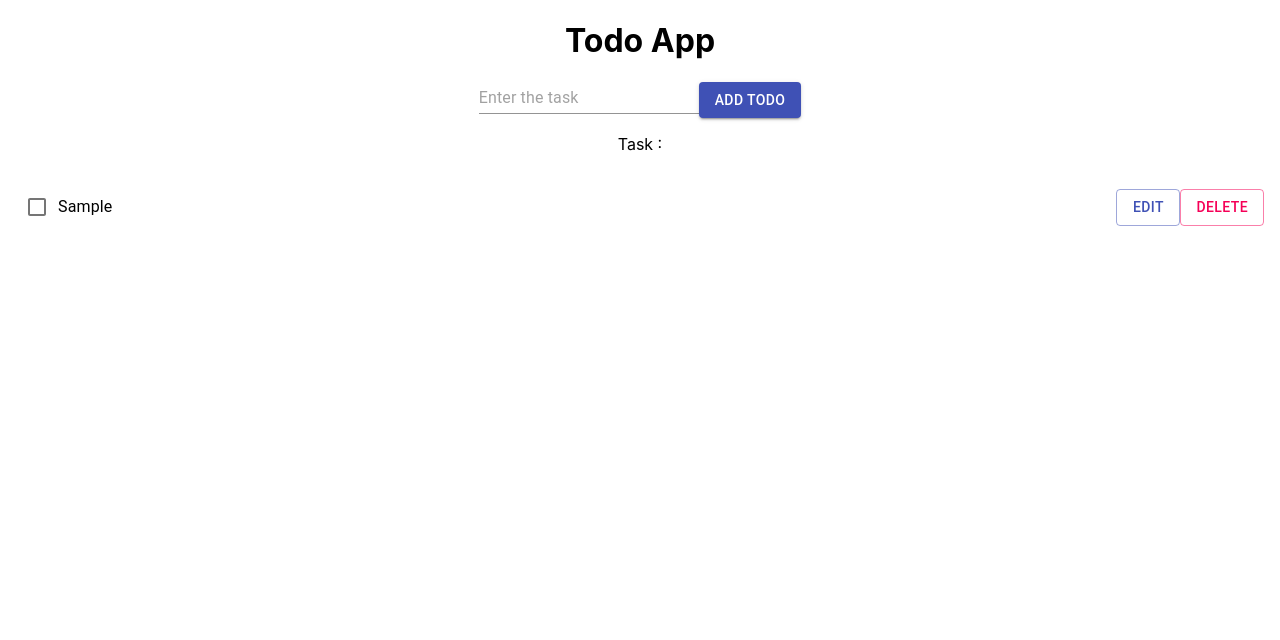
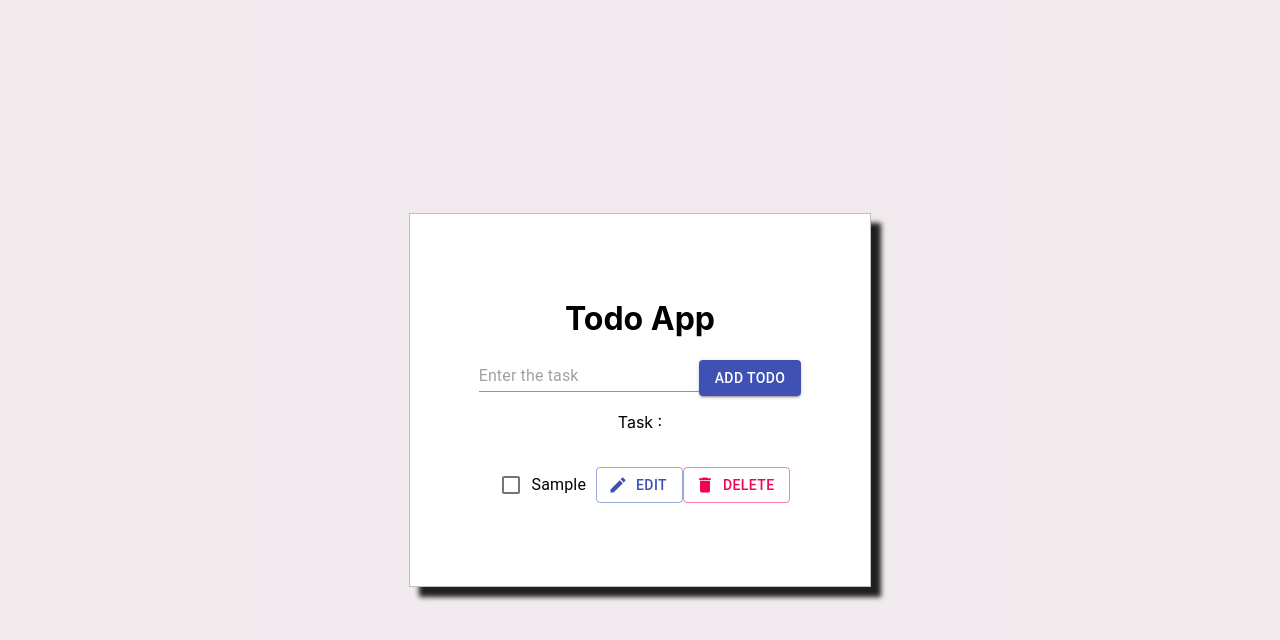
Before and after one commit to Ravitejac6/TodoList-React, a React (Create React App) app: page / in a window 1280 px wide. Both pictures are taken after typing "Sample" into the empty fields and a click on the button "ADD TODO". Shown: the top 640 px of the page. Built offline with nearby package versions, Linux system fonts and the light colour scheme; the HTML template or start-up script is replaced by a standard one.

Commit message:
CSS added

```diff
--- a/package.json
+++ b/package.json
@@ -4,6 +4,7 @@
   "private": true,
   "dependencies": {
     "@material-ui/core": "^4.11.3",
+    "@material-ui/icons": "^4.11.2",
     "@testing-library/jest-dom": "^5.11.9",
     "@testing-library/react": "^11.2.5",
     "@testing-library/user-event": "^12.7.1",
--- a/src/App.css
+++ b/src/App.css
@@ -1,3 +1,26 @@
 .App {
   text-align: center;
+  display: flex;
+  flex-direction: column;
+  height: 100%;
+  align-items: center;
+  justify-content: center;
+  background-color: rgba(240, 232, 236, 0.89);
 }
+
+.box {
+  padding: 5%;
+  border: 1px solid #bfbfbf;
+  background-color: white;
+  box-shadow: 10px 10px 5px #201e1e;
+}
+
+body,
+html,
+#root {
+  height: 100%;
+}
+
+.todo-list {
+  margin-right: 10px;
+}
--- a/src/App.tsx
+++ b/src/App.tsx
@@ -8,7 +8,9 @@ const LOCAL_STORAGE_KEY = 'react-to-do-list'
 export const App = () => {
   const [todos,setTodos] = useState<Todo[]>([]);
 
+  const[editItem, setEditItem] = useState<Todo|null>(null);
 
+  // This useEffect is used for intial rendering.
   useEffect(()=>{
     const data = localStorage.getItem(LOCAL_STORAGE_KEY);
     if(data){
@@ -17,6 +19,8 @@ export const App = () => {
       setTodos(todos_data);
     }
   },[])
+
+  // This useEffect is used whenver there is a change in todos[].
   useEffect(() =>{
     localStorage.setItem(LOCAL_STORAGE_KEY, JSON.stringify(todos));
   },[todos])
@@ -32,11 +36,20 @@ export const App = () => {
     }
 
     const editTodo = (id:number) =>{
-      todos.forEach((todo) =>{
-        if(todo.taskId === id){
-          console.log(todo);
-        }
-      })
+      const item = todos.find((task) => task.taskId === id);
+      if(item !== undefined){
+        console.log(item);
+        setEditItem(item);
+      }
+      else{
+        setEditItem(null);
+      }
+    }
+
+    const editTask = (text:string,id:number) =>{
+      const newTasks:Todo[] = todos.map((task) => (task.taskId === id)? {taskDescription:text,taskId:id,isCompleted:false}: task);
+      setTodos(newTasks);
+      setEditItem(null);
     }
 
     // Whenever user clicks the checkBox then it toggles
@@ -56,14 +69,16 @@ export const App = () => {
 
   return (
     <div className="App">
+      <div className="box">
       <h1>Todo App</h1>
-      <TodoForm onSubmit= {(todo:Todo) => addTodo(todo)}/>
+      <TodoForm onSubmit= {(todo:Todo) => addTodo(todo)} editItem={editItem} editTask={(text:string,id:number) => editTask(text,id)}/>
       <TodoList
         todos={todos}
         removeTodo={(id:number) => removeTodo(id)}
         toggleComplete={(id:number) => toggleComplete(id)}
         editTodo = {(id:number) => editTodo(id)}
       />
+      </div>
     </div>
   );
 }
--- a/src/components/Todo.tsx
+++ b/src/components/Todo.tsx
@@ -1,5 +1,7 @@
 import * as React from 'react';
 import { ListItem, Checkbox, Button, ListItemText } from "@material-ui/core";
+import DeleteIcon from '@material-ui/icons/Delete'
+import CreateIcon from '@material-ui/icons/Create'
 
 interface Props{
     todo: Todo;
@@ -28,14 +30,15 @@ export const Todo: React.FC<Props> = (props) =>{
           onClick={() => handleCheckboxClick()}
         />
         <ListItemText
+          className="todo-list"
           style={{
             textDecoration: props.todo.isCompleted ? "line-through" : undefined,
           }}
         >
           {props.todo.taskDescription}
         </ListItemText>
-        <Button variant="outlined" color="primary" onClick={() => handleEditTodo()}>Edit</Button>
-        <Button variant="outlined" color="secondary" onClick={() => handleRemoveTodo()}>
+        <Button variant="outlined" color="primary" onClick={() => handleEditTodo()} startIcon={<CreateIcon />}>Edit</Button>
+        <Button variant="outlined" color="secondary" onClick={() => handleRemoveTodo()} startIcon={<DeleteIcon />}>
           Delete
         </Button>
       </ListItem>
--- a/src/components/TodoForm.tsx
+++ b/src/components/TodoForm.tsx
@@ -1,9 +1,11 @@
-import {useState} from 'react';
+import {useState,useEffect} from 'react';
 import * as React from 'react';
 import { Button, TextField } from "@material-ui/core";
 
 interface Props{
     onSubmit :(todo:Todo) => void;
+    editItem:Todo | null;
+    editTask:(text:string, id:number) => void;
 }
 export const TodoForm:React.FunctionComponent<Props> = (props) =>{
     let newTodo:Todo = {
@@ -15,9 +17,18 @@ export const TodoForm:React.FunctionComponent<Props> = (props) =>{
 
     const[todo,setTodo] = useState<Todo>(newTodo);
 
+    useEffect(()=>{
+        if(props.editItem!==null){
+            console.log(props.editItem.taskDescription);
+            setInput(props.editItem.taskDescription);
+        }else{
+            setInput('');
+        }
+    }, [props.editItem]);
+
     const handleSubmit = (e:React.FormEvent) =>{
         e.preventDefault();
-        if(input.trim()){   // To avoid the empty string.
+        if(input.trim() || props.editItem===null){   // To avoid the empty string.
             let todo:Todo ={
                 taskId : Math.floor(Math.random()*10000),
                 taskDescription : input,
@@ -27,6 +38,9 @@ export const TodoForm:React.FunctionComponent<Props> = (props) =>{
             setTodo({ ...todo, taskDescription: "" });
             setInput('');
         }
+        else{
+            props.editTask(input,props.editItem.taskId);
+        }
     }
 
     const handleInputChange = (e:React.ChangeEvent<HTMLTextAreaElement | HTMLInputElement>) =>{
@@ -34,6 +48,7 @@ export const TodoForm:React.FunctionComponent<Props> = (props) =>{
        // console.log(e.target.value);
        setInput(e.target.value);
     }
+
 
     return(
         <div>
@@ -44,7 +59,7 @@ export const TodoForm:React.FunctionComponent<Props> = (props) =>{
                     onChange={(e) => handleInputChange(e)}
                     value={todo.taskDescription}
                 />
-                <Button type="submit" variant="contained" color="primary"> Add Todo</Button>
+                <Button className="add-button" type="submit" variant="contained" color="primary"> Add Todo</Button>
             </form>
             <p>Task :{todo.taskDescription}</p>
         </div>
```
Also changed, not shown: 1 other file (tests, documents, lock files or other folders).
